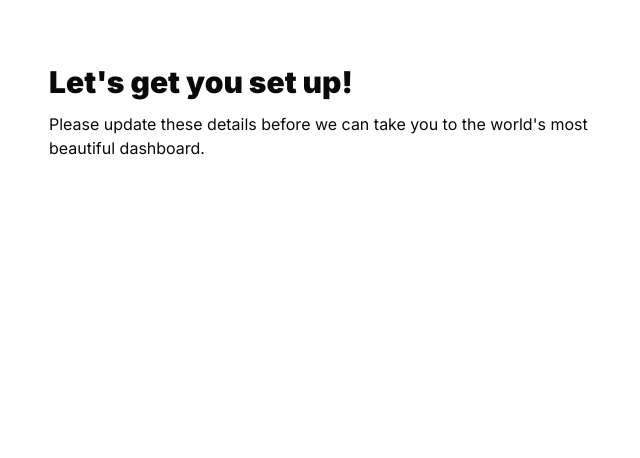
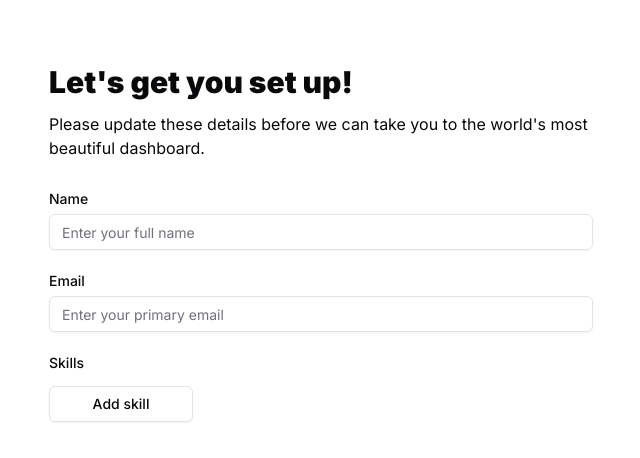
Before and after one commit to ganes1410/skills-tracker, a Next.js app: page /onboarding in a window 1280 px wide. Shown: the top 458 px of the page, without its empty margins (319-959 px from the left). Built offline with nearby package versions, Linux system fonts and the light colour scheme.

Commit message:
fix reload issue

```diff
--- a/app/onboarding/page.tsx
+++ b/app/onboarding/page.tsx
@@ -1,5 +1,4 @@
 import CreateUserForm from "@/components/form/CreateUserForm";
-import { Suspense } from "react";
 
 export default function Onboarding() {
   return (
@@ -9,9 +8,7 @@ export default function Onboarding() {
         Please update these details before we can take you to the world&apos;s
         most beautiful dashboard.
       </p>
-      {/* <Suspense>
-        <CreateUserForm />
-      </Suspense> */}
+      <CreateUserForm />
     </div>
   );
 }
--- a/components/form/AppInput.tsx
+++ b/components/form/AppInput.tsx
@@ -1,6 +1,6 @@
 import { Label } from "@/components/ui/label";
 
-export default async function AppInput({
+export default function AppInput({
   label,
   name,
   children,
--- a/components/form/CreateUserForm.tsx
+++ b/components/form/CreateUserForm.tsx
@@ -3,7 +3,7 @@ import AddSkillForm from "@/components/form/AddSkillForm";
 import AppInput from "@/components/form/AppInput";
 import { Input } from "@/components/ui/input";
 import { SkillWithProficiency } from "@/types";
-import { Suspense, useState } from "react";
+import { useState } from "react";
 import SkillsList from "@/components/form/SkillsList";
 
 export default function CreateUserForm() {
```
